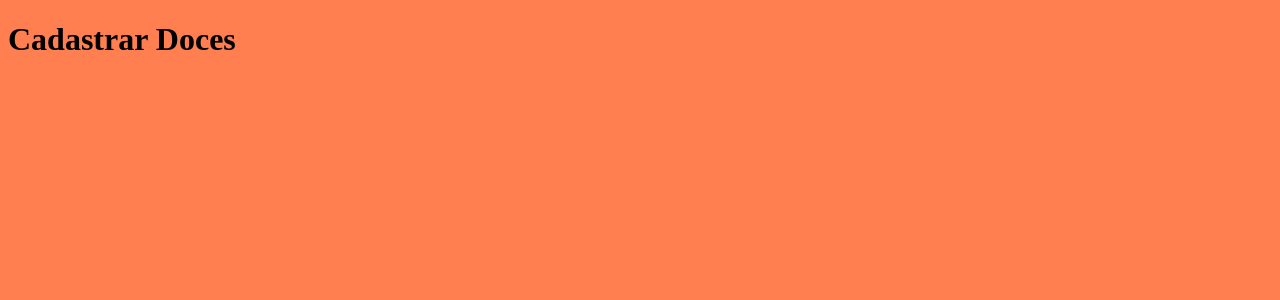
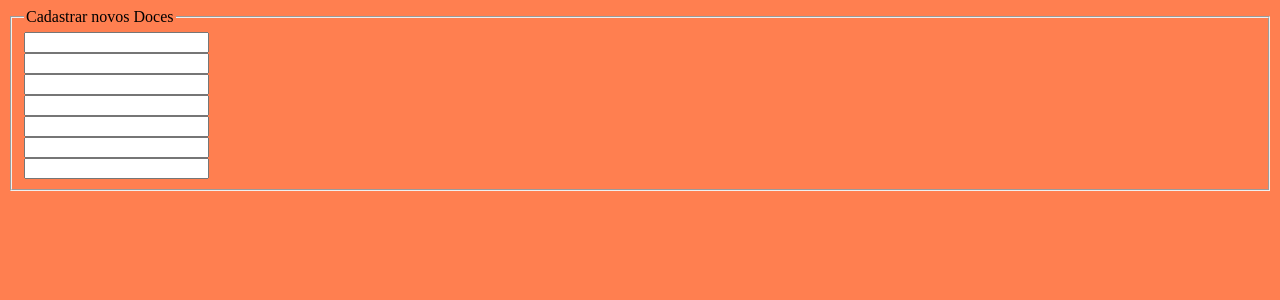
Before and after one commit to FelipePereiradeGodoy/React_Doceria, a React (Create React App) app: page /cadastrarDoces in a window 1280 px wide. Shown: the top 300 px of the page. Built offline with nearby package versions, Linux system fonts and the light colour scheme.

Commit message:
Insert do componente Input, e paginas cadastrao de doces, Login

```diff
--- /dev/null
+++ b/src/Components/Input/Input.tsx
@@ -0,0 +1,17 @@
+import React, { InputHTMLAttributes } from 'react';
+
+interface InputProps extends InputHTMLAttributes<HTMLInputElement>{
+    name: string;
+    label: string;
+}
+
+const Input: React.FC<InputProps> = ({ label, name, ...rest}) => {
+    return(
+        <div className="input-block">
+            <label htmlFor={name}>{label}</label>
+            <input type="text" id={name} {...rest} />
+        </div>
+    );
+}
+
+export default Input;
--- a/src/pages/CadastrarDoces.tsx
+++ b/src/pages/CadastrarDoces.tsx
@@ -1,11 +1,37 @@
-import React from 'react';
+import React, {useState} from 'react';
+import Input from '../Components/Input/Input';
 
-function cadastrarDoces(){
+
+function CadastrarDoces(){
+    const [image, setImage] = useState('');
+    const [name, setName] = useState('');
+    const [category, setCategory] = useState('');
+    const [type, setType] = useState('');
+    const [price, setPrice] = useState('');
+    const [timePreparation, setTimePreparation] = useState('');
+    const [ingredientes, setIngredientes] = useState('');
+
+
     return(
         <div>
-            <h1>Cadastrar Doces</h1>
+            <main>
+                <form>
+                    <fieldset>
+                        <legend>Cadastrar novos Doces</legend>
+
+                        <Input name={name} label={name} value={name} onChange={(e) => { setName(e.target.value) }} />
+                        <Input name={category} label={category} value={category} onChange={(e) => { setCategory(e.target.value) }} />
+                        <Input name={type} label={type} value={type} onChange={(e) => { setType(e.target.type) }} />
+                        <Input name={price} label={price} value={price} onChange={(e) => { setPrice(e.target.value) }} />
+                        <Input name={timePreparation} label={timePreparation} value={timePreparation} onChange={(e) => { setTimePreparation(e.target.value) }} />
+                        <Input name={ingredientes} label={ingredientes} value={ingredientes} onChange={(e) => { setIngredientes(e.target.value) }} />
+                        <Input name={image} label={image} value={image} onChange={(e) => { setImage(e.target.value) }} />
+
+                    </fieldset>
+                </form>
+            </main>
         </div>
     );
 }
 
-export default cadastrarDoces;
+export default CadastrarDoces;
--- a/src/pages/Login.tsx
+++ b/src/pages/Login.tsx
@@ -1,9 +1,36 @@
-import React from 'react';
+import React, {useState} from 'react';
+
+
 
 function Login(){
+
+    const [userName, setUserName] = useState('');
+    const [password, setPassword] = useState('');
+
+
     return(
-        <div>
-            <h1>Tela de Login</h1>
+        <div id="page-login">
+            <main>
+                <form action="">
+                    <fieldset>
+                        <legend>Login</legend>
+
+                        <div>
+                            <label htmlFor="userName">User Name</label>
+                            <input id="userName" value={userName} type="text" onChange={(e) => { setUserName(e.target.value) }} />
+                        </div>
+
+                        <div>
+                            <label htmlFor="password">Password</label>
+                            <input id="password" value={password} type="password" onChange={(e) => { setPassword(e.target.value) }} />
+                        </div>
+
+
+                        <button className="button-submit" type="submit">Submit</button>
+
+                    </fieldset>
+                </form>
+            </main>
         </div>
     );
 }
```
